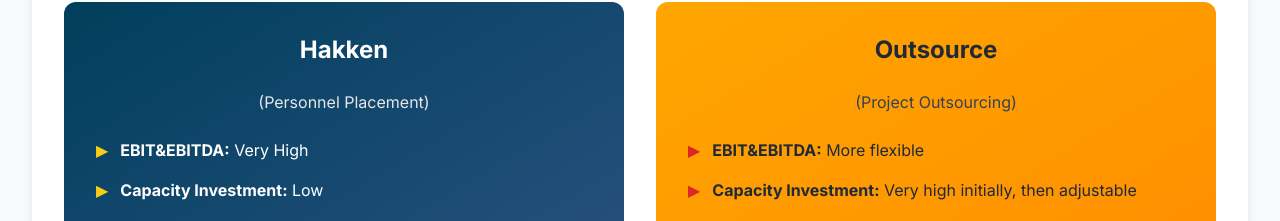
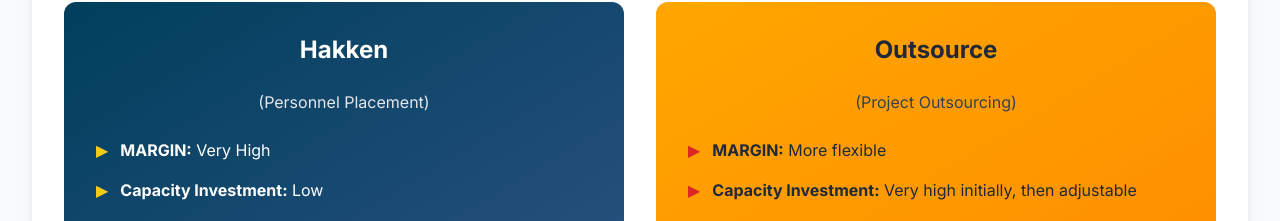
Before and after one commit to DungVD1/OBJ.github.io, a plain HTML site: page index_en.html in a window 1280 px wide. Shown: the part 1753-1974 px from the top of the page. Drawn offline with nearby package versions, Linux system fonts and the light colour scheme.

Commit message:
Update index_en.html

```diff
--- a/index_en.html
+++ b/index_en.html
@@ -155,7 +155,7 @@
                                 <li class="flex items-start">
                                     <span class="text-yellow-400 mr-3">▶</span>
                                     <div>
-                                        <strong>EBIT&EBITDA:</strong> Very High
+                                        <strong>MARGIN:</strong> Very High
                                     </div>
                                 </li>
                                 <li class="flex items-start">
@@ -181,7 +181,7 @@
                                 <li class="flex items-start">
                                     <span class="text-red-600 mr-3">▶</span>
                                     <div>
-                                        <strong>EBIT&EBITDA:</strong> More flexible
+                                        <strong>MARGIN:</strong> More flexible
                                     </div>
                                 </li>
                                 <li class="flex items-start">
```
